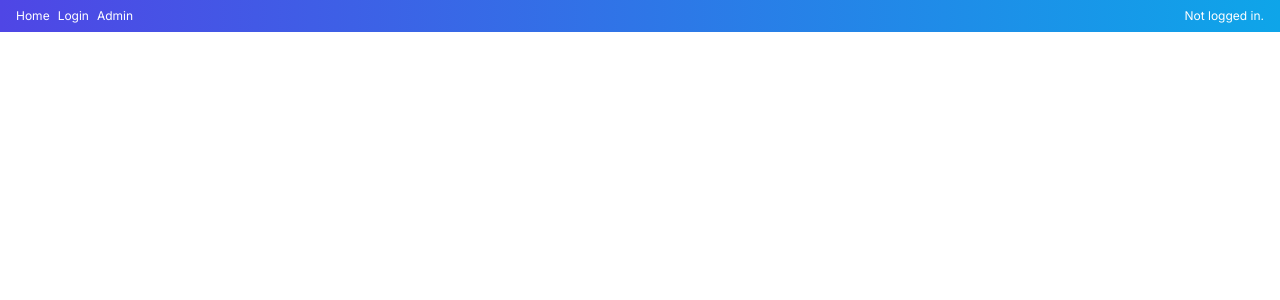
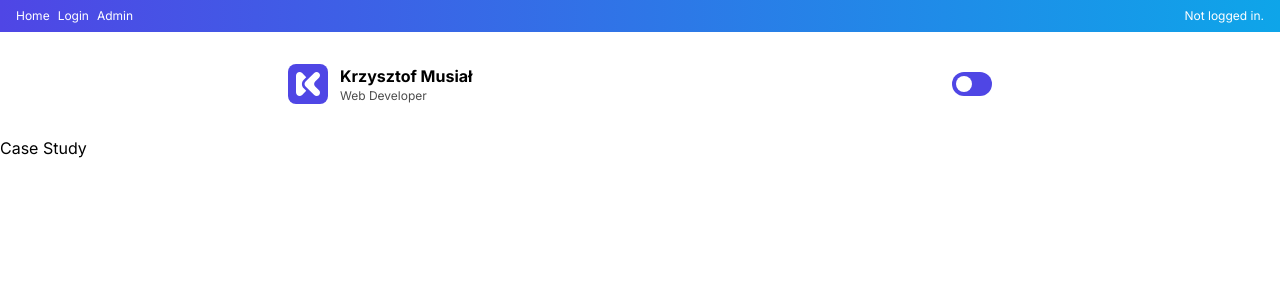
Before and after one commit to krzysztof-musial/react-portfolio-cms, a React (Create React App) app: page /id/0 in a window 1280 px wide. Shown: the top 300 px of the page. Built offline with nearby package versions, Linux system fonts and the light colour scheme; no server answers.

Commit message:
added CaseStudy page

```diff
--- a/src/App.js
+++ b/src/App.js
@@ -10,6 +10,7 @@ import Navigation from './components/Navigation'
 import Home from './views/Home'
 import Login from "./views/Login"
 import Admin from "./views/Admin"
+import CaseStudy from "./views/CaseStudy"
 
 export default function App() {
   const { darkMode } = useContext(ThemeContext);
@@ -26,6 +27,7 @@ export default function App() {
             <Route exact path="/" component={Home} />
             <GuestRoute path="/login" component={Login} />
             <PrivateRoute path="/admin" component={Admin} />
+            <Route path="/id/:id" component={CaseStudy}/>
           </Switch>
         </main>
       </Router>
--- /dev/null
+++ b/src/views/CaseStudy.js
@@ -0,0 +1,12 @@
+import React from 'react'
+import Header from '../components/Header'
+
+export default function CaseStudy(props) {
+    console.log(props.match.params.id)
+    return (
+        <div>
+            <Header />
+            <p>Case Study</p>
+        </div>
+    )
+}
--- a/src/views/Home.js
+++ b/src/views/Home.js
@@ -3,6 +3,7 @@ import React from 'react'
 import Header from '../components/Header'
 //
 import { motion } from 'framer-motion'
+import { Link } from 'react-router-dom'
 
 export default function Home() {
   const projects = [
@@ -43,13 +44,17 @@ export default function Home() {
           >
             {projects.map((project, i) => {
               return (
-                <motion.div
+                <Link
+                  to={{ pathname: `/id/${i}` }}
                   key={project.title}
-                  className="bg-gray-200 dark:bg-gray-600 sm:rounded-lg aspect-w-1 aspect-h-1 cursor-pointer"
-                  variants={projectMotion}
-                  whileHover={{ scale: 1.1 }}
-                  whileTap={{ scale: 0.9 }}
-                ></motion.div>
+                >
+                  <motion.div
+                    className="bg-gray-200 dark:bg-gray-600 sm:rounded-lg aspect-w-1 aspect-h-1 cursor-pointer"
+                    variants={projectMotion}
+                    whileHover={{ scale: 1.1 }}
+                    whileTap={{ scale: 0.9 }}
+                  ></motion.div>
+                </Link>
               )
             })}
           </motion.div>
```
